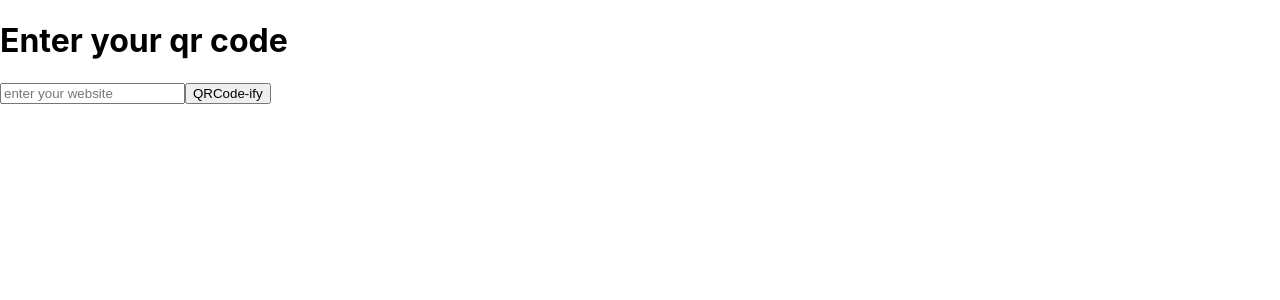
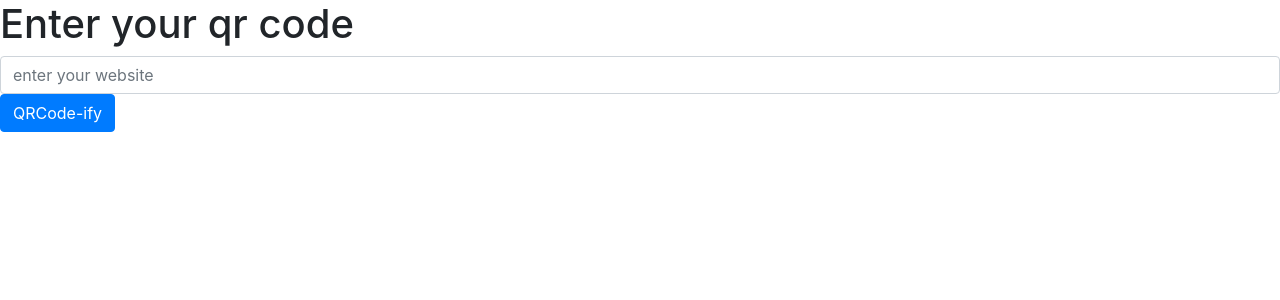
Before and after one commit to jls-github/qr-code-app, a React (Create React App) app: page / in a window 1280 px wide. Shown: the top 300 px of the page. Built offline with nearby package versions, Linux system fonts and the light colour scheme.

Commit message:
use bootstrap styling

```diff
--- a/package.json
+++ b/package.json
@@ -9,6 +9,7 @@
     "bootstrap": "^4.6.0",
     "qrcode": "^1.4.4",
     "react": "^17.0.1",
+    "react-bootstrap": "^1.5.2",
     "react-dom": "^17.0.1",
     "react-scripts": "4.0.3",
     "web-vitals": "^1.1.1"
--- a/src/App.js
+++ b/src/App.js
@@ -1,6 +1,7 @@
 import "./App.css";
 import QRCode from "qrcode";
 import { useState } from "react";
+import {Button} from 'react-bootstrap';
 
 function App() {
   const [showCode, setShowCode] = useState(false);
@@ -22,10 +23,10 @@ function App() {
     <div>
       <h1>Enter your qr code</h1>
       <form>
-        <input id="qr-value" placeholder="enter your website"></input>
-        <button type="submit" onClick={(e) => handleClick(e)}>
+        <input className="form-control" id="qr-value" placeholder="enter your website"></input>
+        <Button className="btn btn-primary" type="submit" onClick={(e) => handleClick(e)}>
           QRCode-ify
-        </button>
+        </Button>
       </form>
       <canvas id="canvas"></canvas>
     </div>
--- a/src/index.js
+++ b/src/index.js
@@ -3,6 +3,7 @@ import ReactDOM from 'react-dom';
 import './index.css';
 import App from './App';
 import reportWebVitals from './reportWebVitals';
+import 'bootstrap/dist/css/bootstrap.min.css';
 
 ReactDOM.render(
   <React.StrictMode>
```
Also changed, not shown: 1 other file (tests, documents, lock files or other folders).
